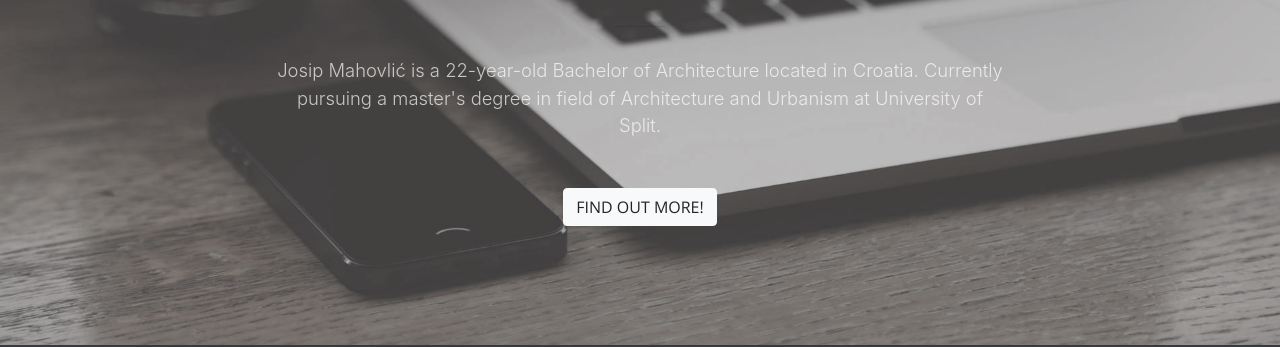
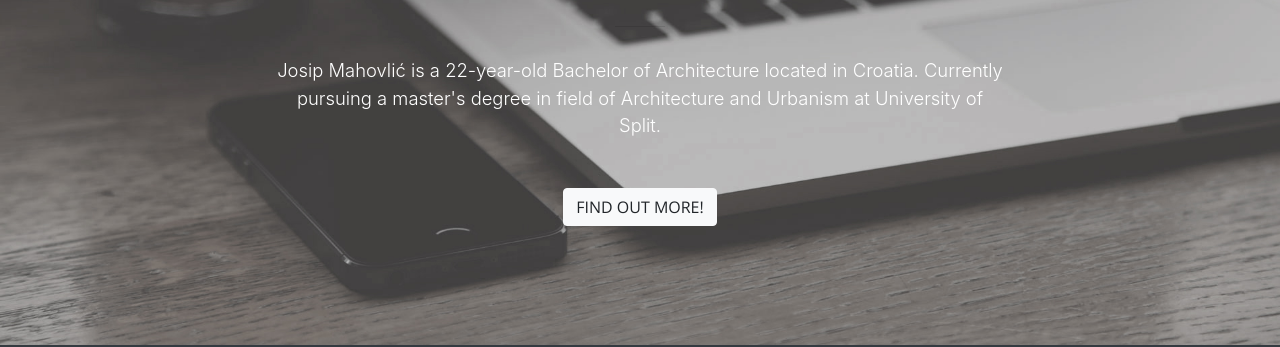
Before and after one commit to jmahovlic/jmahovlic.github.io, a website with bundled scripts: page index.html in a window 1280 px wide. Shown: the part 455-802 px from the top of the page. Built offline with nearby package versions, Linux system fonts and the light colour scheme.

Commit message:
sa
saaaad

```diff
--- a/index.html
+++ b/index.html
@@ -69,7 +69,7 @@
             <hr>
           </div>
           <div class="col-lg-8 mx-auto">
-            <p class="text-faded mb-5">Josip Mahovlić is a 22-year-old Bachelor of Architecture located in Croatia. Currently pursuing a master's degree in field of Architecture and Urbanism at University of Split.</p>
+            <p class=" mb-5">Josip Mahovlić is a 22-year-old Bachelor of Architecture located in Croatia. Currently pursuing a master's degree in field of Architecture and Urbanism at University of Split.</p>
             <a class="btn btn-light btn-xl js-scroll-trigger" href="#about">Find Out More!</a>
           </div>
         </div>
```
